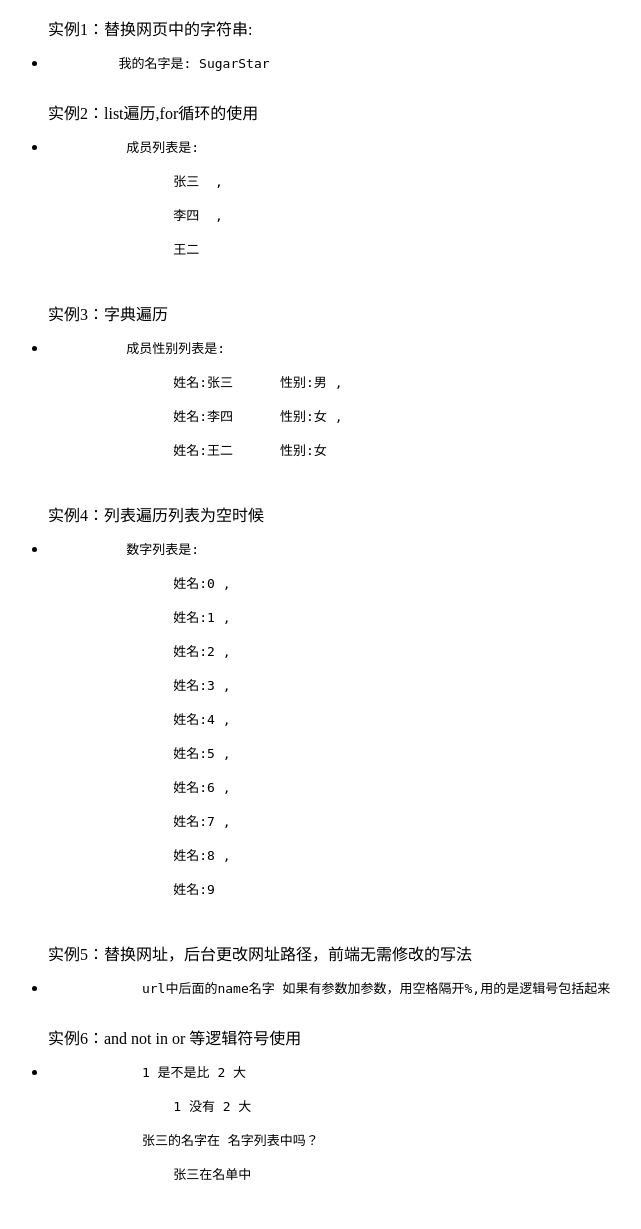
After one commit to SugarWbf/My-Bird, a Django app: page /homemuban/ in a window 1280 px wide. The commit adds this page. Shown: the whole page, without its empty margins (0-641 px from the left). Run offline with Django 3.2, Linux system fonts and the light colour scheme.

Commit message:
模板中一些常用的变量替换，列表，字典遍历 逻辑符号使用
Signed-off-by: SugarStar <Sugar_wen@163.com>

```diff
--- a/Bird/urls.py
+++ b/Bird/urls.py
@@ -25,5 +25,8 @@ urlpatterns = [
     url(r'^addDZF2/(\d+)/(\d+)/$', django01.AddWithDZF1),  # 这是简化的请求，使用的是正则表达式r'
     #url中name的作用
     url(r'^nameindex/', django01.nameindex),
-    url(r'^addDZF5/(\d+)/(\d+)/$', django01.AddWithDZF2, name="usenameTest")#使用了name后，只要前端有对应的写法，那么网址可以随便改
+    url(r'^addDZF5/(\d+)/(\d+)/$', django01.AddWithDZF2, name="usenameTest"),#使用了name后，只要前端有对应的写法，那么网址可以随便改
+    #######################################################################################################
+    #模板的使用
+    url(r'^homemuban/', django01.homemuban)
 ]
--- a/django01/views.py
+++ b/django01/views.py
@@ -3,7 +3,7 @@ from django.urls import reverse
 
 # Create your views here.
 def SayHello(requist):
-    return HttpResponse("hello World")
+    return HttpResponse("hello World！")
 
 def AddWithDZF(requist):
     a = requist.GET.get("a")
@@ -24,3 +24,13 @@ def AddWithDZF2(requist,a,b):
 
 def namefunctionshili(requist):
    return HttpResponseRedirect(reverse("usenameTest",args=(4/5)))
+
+
+
+#django模板的使用
+def homemuban(requist):
+    myname = "SugarStar"
+    namelist = ["张三","李四","王二"]
+    namesexlist = {"张三":"男","李四":"女","王二":"女"}
+    fornamelist = range(10)
+    return render(requist,"homemuban.html",{"myname":myname ,"namelist":namelist,"namesexlist":namesexlist , "fornamelist":fornamelist})
--- /dev/null
+++ b/templates/homemuban.html
@@ -0,0 +1,72 @@
+<!DOCTYPE html>
+<html lang="en">
+<head>
+    <meta charset="UTF-8">
+    <title>Django模板的使用</title>
+</head>
+<body>
+
+<ul>
+    实例1：替换网页中的字符串:
+    <li>
+        <pre>
+        <a> 我的名字是: {{ myname }}</a>
+        </pre>
+    </li>
+    实例2：list遍历,for循环的使用
+    <li>
+        <pre>
+          成员列表是:
+            {% for name in namelist %}
+                {{ name }} {% if not forloop.last %} , {% endif %}
+            {% endfor %}
+        </pre>
+    </li>
+    实例3：字典遍历
+    <li>
+        <pre>
+          成员性别列表是:
+            {% for name ,sex in namesexlist.items %}
+                姓名:{{ name }}      性别:{{ sex }}{% if not forloop.last %} , {% endif %}
+            {% endfor %}
+        </pre>
+    </li>
+
+    实例4：列表遍历列表为空时候
+    <li>
+        <pre>
+          数字列表是:
+            {% for num in fornamelist %}
+                姓名:{{ num }}{% if not forloop.last %} , {% endif %}
+            {% empty %}
+                数字列表为空
+            {% endfor %}
+        </pre>
+    </li>
+    实例5：替换网址，后台更改网址路径，前端无需修改的写法
+    <li>
+        <pre>
+            url中后面的name名字 如果有参数加参数，用空格隔开%,用的是逻辑号包括起来
+        </pre>
+    </li>
+    实例6：and not in or 等逻辑符号使用
+    <li>
+        <pre>
+            1 是不是比 2 大
+            {% if 1 > 2 %}
+                结果1 比 2 大
+            {% else %}
+                1 没有 2 大
+            {% endif %}
+            张三的名字在 名字列表中吗？
+            {% if "张三" in  namelist %}
+                张三在名单中
+            {% endif %}
+        </pre>
+    </li>
+</ul>
+
+
+
+</body>
+</html>
--- a/templates/index.html
+++ b/templates/index.html
@@ -5,7 +5,7 @@
     <title>这是django的第一个实例</title>
 </head>
 <body>
-url中后面name的用法:
+url中后面添加name的用法:
 在前端用一定格式写了以后，后端的name'不变，前面的地址可以随便改，不影响访问
 <pre>
     这里的地址写死了，后端修改了前端也要修改
```
